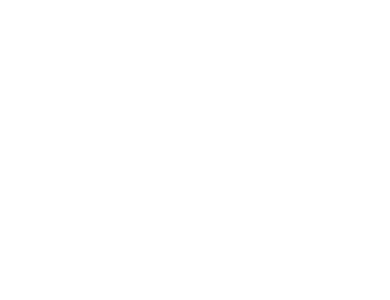
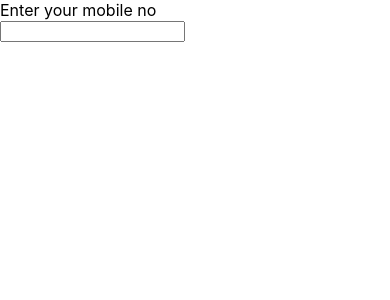
Before and after one commit to aftabdeveloper/react-front, a React (Create React App) app: page / in a window 390 px wide. Shown: the top 300 px of the page. Built offline with nearby package versions, Linux system fonts and the light colour scheme.

Commit message:
mobile component created input field added for moble no

```diff
--- a/src/App.js
+++ b/src/App.js
@@ -1,7 +1,8 @@
+import Mobile from "./components/mobile"
 export default function App(){
   return (
     <div>
-
+      <Mobile />
     </div>
   )
 }
--- /dev/null
+++ b/src/components/mobile/index.jsx
@@ -0,0 +1,9 @@
+export default function Mobile(){
+    return (
+        <div>
+            <label>Enter your mobile no</label>
+            <br />
+            <input type="number"/>
+        </div>
+    )
+}
```
